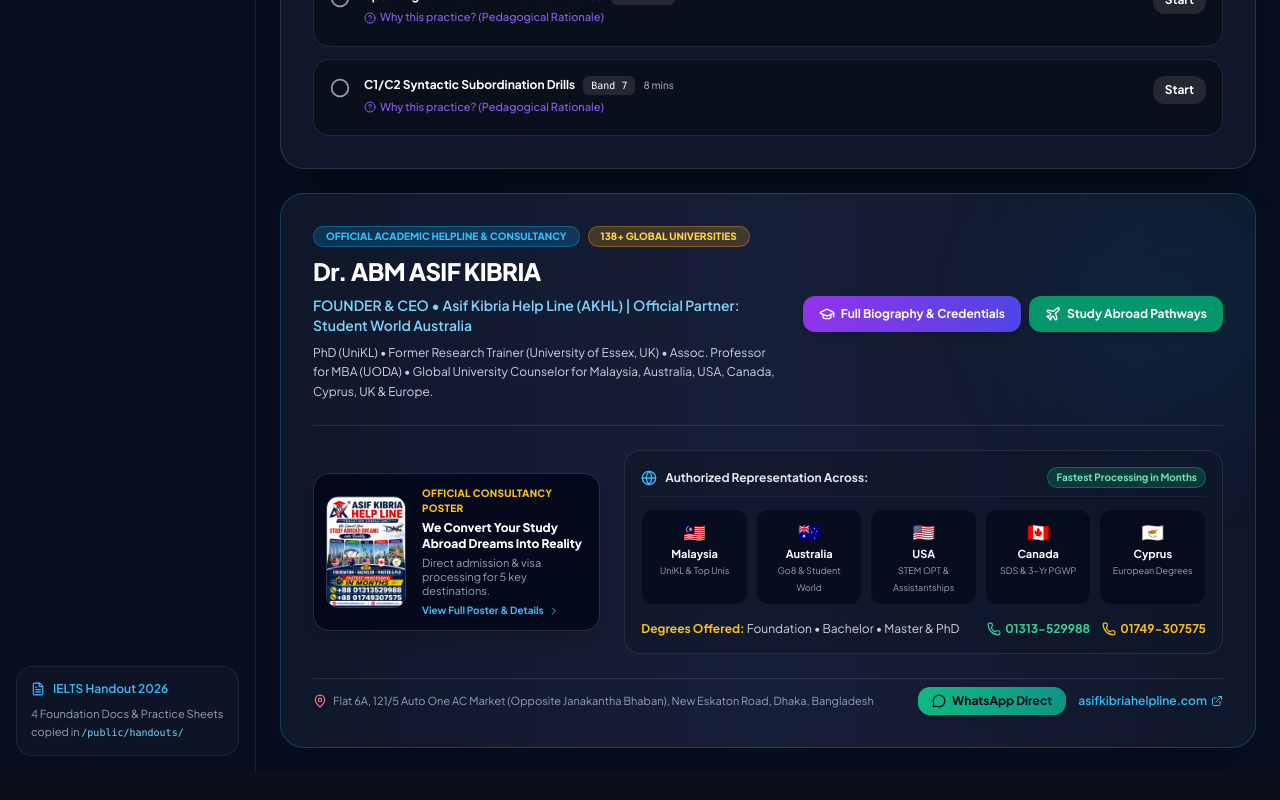
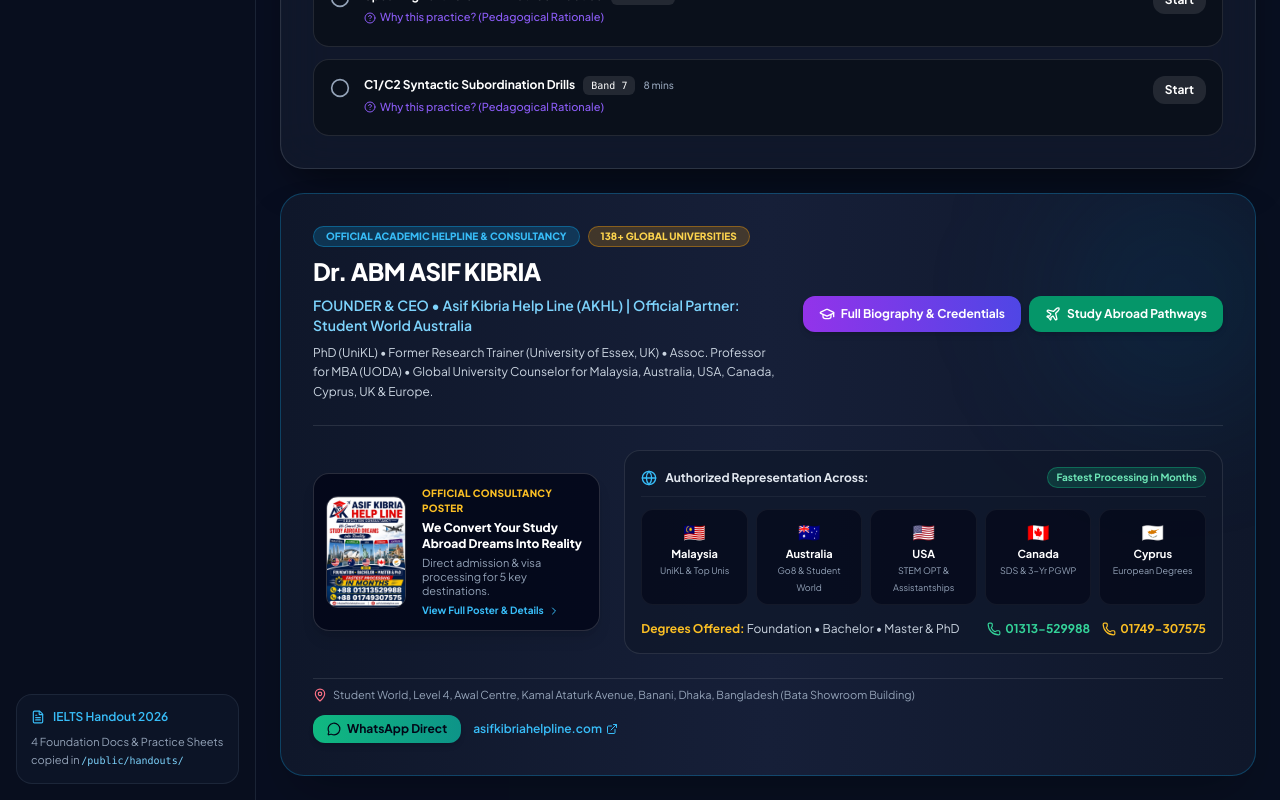
Before and after one commit to doctorAsif/IELTS-web-app, a React (Vite) app: page / in a window 1280 px wide. Shown: the part 1087-1887 px from the top of the page. Before the commit the page ends 1859 px from the top, so only its background shows below. Built offline with nearby package versions, Linux system fonts and the light colour scheme.

Commit message:
fix: update consultancy office address to Student World, Level 4, Awal Centre, Kamal Ataturk Avenue, Banani

```diff
--- a/src/features/about/pages/AboutFounderPage.tsx
+++ b/src/features/about/pages/AboutFounderPage.tsx
@@ -486,10 +486,10 @@
                   <span>Physical Head Office</span>
                 </div>
                 <p className="text-xs text-slate-300 leading-relaxed font-medium">
-                  Flat 6A, 121/5 Auto One AC Market (Opposite Janakantha Bhaban), New Eskaton Road, Dhaka, Bangladesh.
+                  Student World, Level 4, Awal Centre, Kamal Ataturk Avenue, Banani, Dhaka, Bangladesh (Bata Showroom Building).
                 </p>
                 <button
-                  onClick={() => copyToClipboard('Flat 6A, 121/5 Auto One AC Market, New Eskaton Road, Dhaka', 'address')}
+                  onClick={() => copyToClipboard('Student World, Level 4, Awal Centre, Kamal Ataturk Avenue, Banani, Dhaka (Bata Showroom Building)', 'address')}
                   className="text-[11px] text-sky-400 hover:text-white flex items-center space-x-1 pt-1 font-semibold"
                 >
                   {copiedField === 'address' ? <Check className="w-3 h-3 text-emerald-400" /> : <Copy className="w-3 h-3" />}
--- a/src/features/dashboard/pages/DashboardPage.tsx
+++ b/src/features/dashboard/pages/DashboardPage.tsx
@@ -548,7 +548,7 @@
         <div className="flex flex-wrap items-center justify-between gap-3 pt-2 text-xs border-t border-white/10 relative z-10">
           <div className="flex items-center space-x-1.5 text-slate-400 text-[11px]">
             <MapPin className="w-3.5 h-3.5 text-rose-400" />
-            <span>Flat 6A, 121/5 Auto One AC Market (Opposite Janakantha Bhaban), New Eskaton Road, Dhaka, Bangladesh</span>
+            <span>Student World, Level 4, Awal Centre, Kamal Ataturk Avenue, Banani, Dhaka, Bangladesh (Bata Showroom Building)</span>
           </div>
 
           <div className="flex items-center space-x-3">
```
